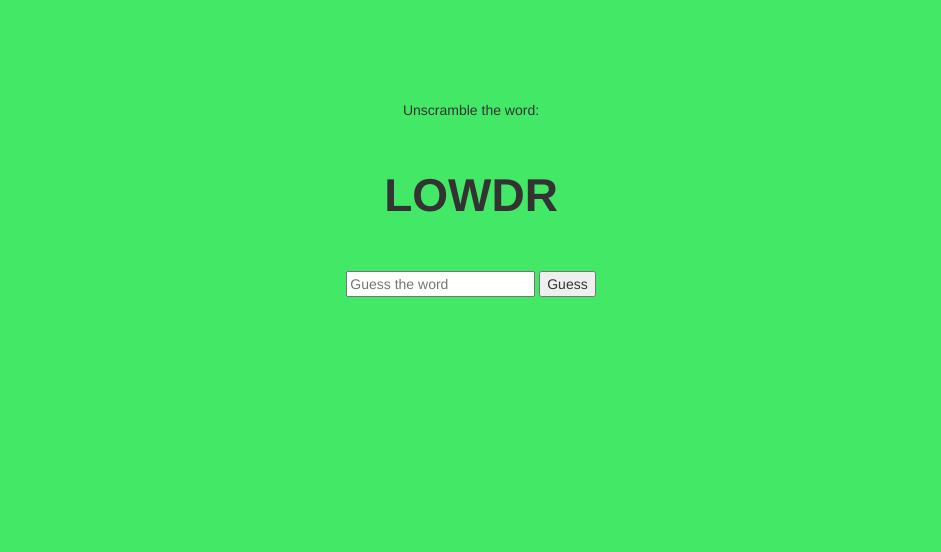
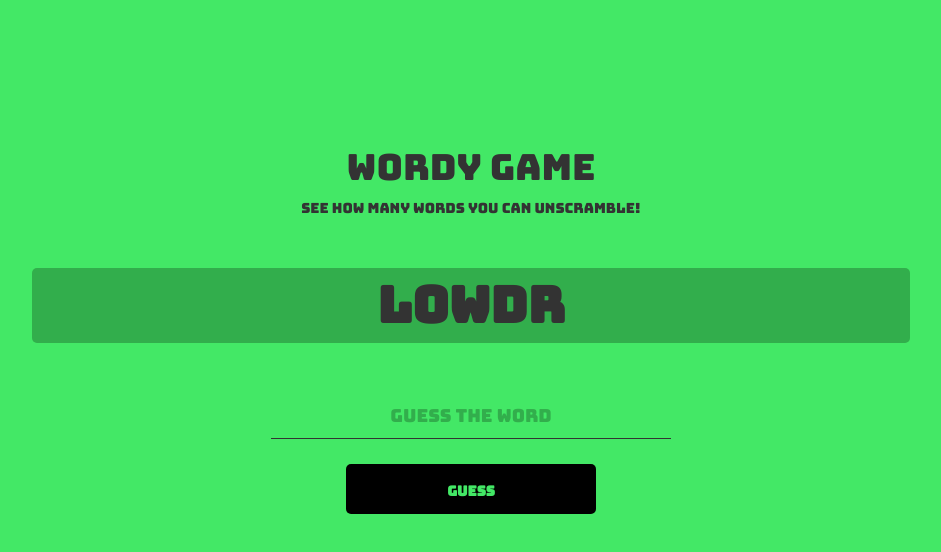
Before and after one commit to dbell508/word-scramble, a plain HTML site: page index.html in a window 1280 px wide. Shown: the whole page, without its empty margins (169-1110 px from the left). Drawn offline with nearby package versions, Linux system fonts and the light colour scheme.

Commit message:
r2 styling

```diff
--- a/css/main.css
+++ b/css/main.css
@@ -1,15 +1,77 @@
 body {
 	background-color: #43e866;
+	font-family: 'Bungee', cursive;
+}
 
+.gameTitle{
+	font-family: 'Bungee', cursive;
 }
 
 .wordyGame {
 	text-align: center;
-	margin-top: 100px;
+	margin-top: 10%;
+}
+
+#wordy{
 }
 
 #wordy {
-	margin: 50px;
-	font-size: 46px;
+	margin: 50px auto;
+	width: 75%;
+	font-size: 50px;
 	font-weight: bold;
+	background-color: #32ae4c;
+	height: 75px;
+	padding: 10px;
+	border-radius: 5px;
+
 }
+
+#myString {
+	background:none;
+	border: none;
+	border-bottom: 1px solid #333;
+	width: 400px;
+	text-align: center;
+	font-size: 18px;
+	padding: 10px;
+}
+
+/*INPUT PLACEHOLDER*/
+::-webkit-input-placeholder { /* Chrome */
+  color: #32ae4c;
+}
+:-ms-input-placeholder { /* IE 10+ */
+  color: #32ae4c;
+}
+::-moz-placeholder { /* Firefox 19+ */
+  color: #32ae4c;
+  opacity: 1;
+}
+:-moz-placeholder { /* Firefox 4 - 18 */
+  color: #32ae4c;
+  opacity: 1;
+}
+
+input:focus,
+select:focus,
+textarea:focus,
+button:focus {
+    outline: none;
+}
+
+#sBtn {
+	border: none;
+	border-radius: 5px;
+	background-color: #000;
+	color: #43e866;
+	width: 250px;
+	height: 50px;
+	font-weight: bold;
+	margin: 25px;
+	padding-top: 5px;
+}
+
+#sBtn:hover{
+	background-color: #333;
+}
--- a/index.html
+++ b/index.html
@@ -11,6 +11,7 @@
 	<!-- Optional theme -->
 	<link rel="stylesheet" href="https://maxcdn.bootstrapcdn.com/bootstrap/3.3.7/css/bootstrap-theme.min.css" integrity="sha384-rHyoN1iRsVXV4nD0JutlnGaslCJuC7uwjduW9SVrLvRYooPp2bWYgmgJQIXwl/Sp" crossorigin="anonymous">
 
+	<link href="https://fonts.googleapis.com/css?family=Bungee" rel="stylesheet">
 
   	<link rel="stylesheet" type="text/css" href="css/main.css">
 </head>
@@ -18,11 +19,15 @@
 <body>
 	<div class="container wordyGame">
 		<div class="row">
-			<div id="message">Complete JavaScript Course</div>
+			<h1 class="gameTitle">WORDY GAME</h1>
+			<div id="message"></div>
 			<h2 id="wordy"></h2>
 
-			<input type="text" id="myString" placeholder="Guess the word">
-			<input type="button" value="Guess" onclick="rGuess()">
+			<input type="text" id="myString" placeholder="Guess the word" onfocus="this.placeholder = ''">
+			<br>
+			<input id="sBtn" type="button" value="GUESS" onclick="rGuess()">
+			<div id="results"></div>
+
 		</div>
 	</div>
 
--- a/js/main.js
+++ b/js/main.js
@@ -1,7 +1,9 @@
 // GLOBAL VARIABLES
 var message = document.getElementById('message');
-var message1 = document.getElementById('message1');
 var wordy = document.getElementById('wordy');
+var results = document.getElementById('results');
+
+
 var myArr = ['javascript', 'hello', 'world', 'course'];
 window.onload = sWord;
 var randomWord;
@@ -15,26 +17,24 @@ function sWord(){
 	var s = '';
 	var wLength = w.length;
 
-
 	for(var i = 0; i < wLength; i++){
 		var x = Math.floor(Math.random()*w.length);
 		s += w[x];
 		w = w.substr(0,x) + w.substr(x+1);
 	}
 
-	message.innerHTML = 'Unscramble the word:';
+	message.innerHTML = 'See how many words you can unscramble!';
 	s = s.toUpperCase();
 	wordy.innerText = s;
-
 }
 
 // Collect Users Guess - Check to see if correct
 function rGuess(){
 	var guess = document.getElementById('myString').value;
 	if(guess.toLowerCase() == randomWord.toLowerCase()){
-		message1.innerHTML = 'CORRECT! Damn You Smart!';
+		results.innerHTML = 'CORRECT!';
 	} else {
-		message1.innerHTML = 'WRONG! It was ' + randomWord;
+		results.innerHTML = 'WRONG!';
 	}
 	sWord();
 }
```
